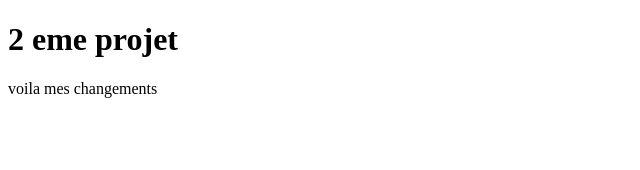
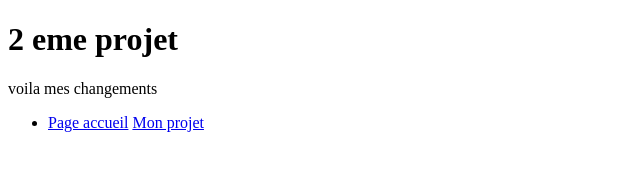
Before and after one commit to Loubna-Souiba/tp1_loubna_souiba, a plain HTML site: page projet2.html in a window 1280 px wide. Shown: the whole page, without its empty margins (0-640 px from the left). Drawn offline with Linux system fonts and the light colour scheme.

```diff
--- a/projet2.html
+++ b/projet2.html
@@ -8,5 +8,15 @@
 <body>
     <h1>2 eme projet</h1>
     <p>voila mes changements</p>
+    <header>
+        <nav>
+            <ul>
+                <li>
+                    <a href="index.html"> Page accueil</a>
+                    <a href="projet2.html"> Mon projet</a>
+                </li>
+            </ul>
+        </nav>
+    </header>
 </body>
 </html>
```
